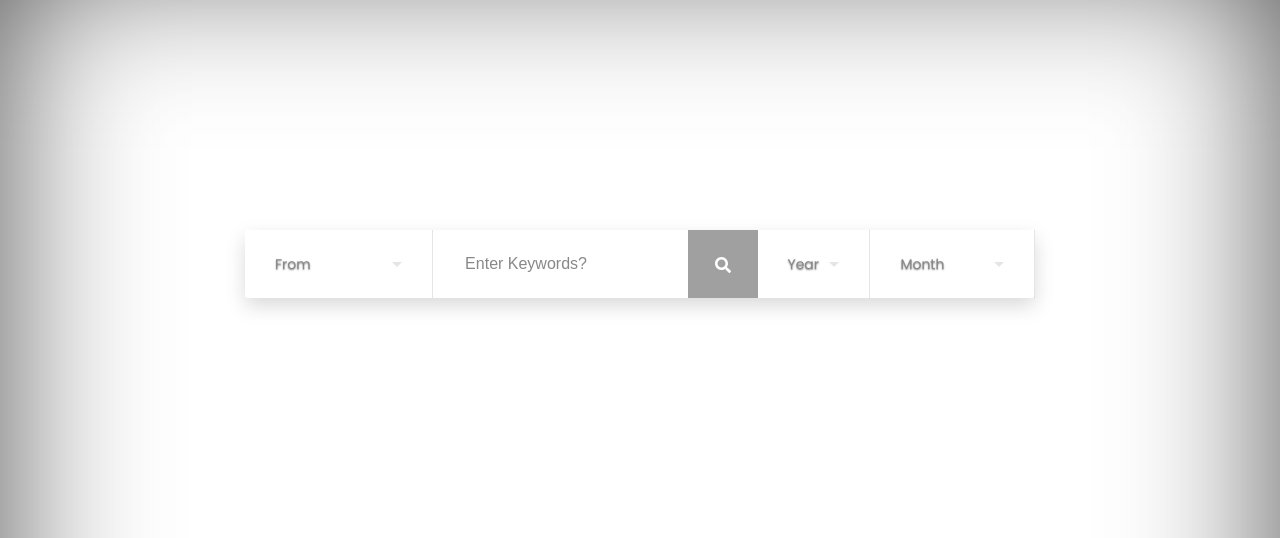
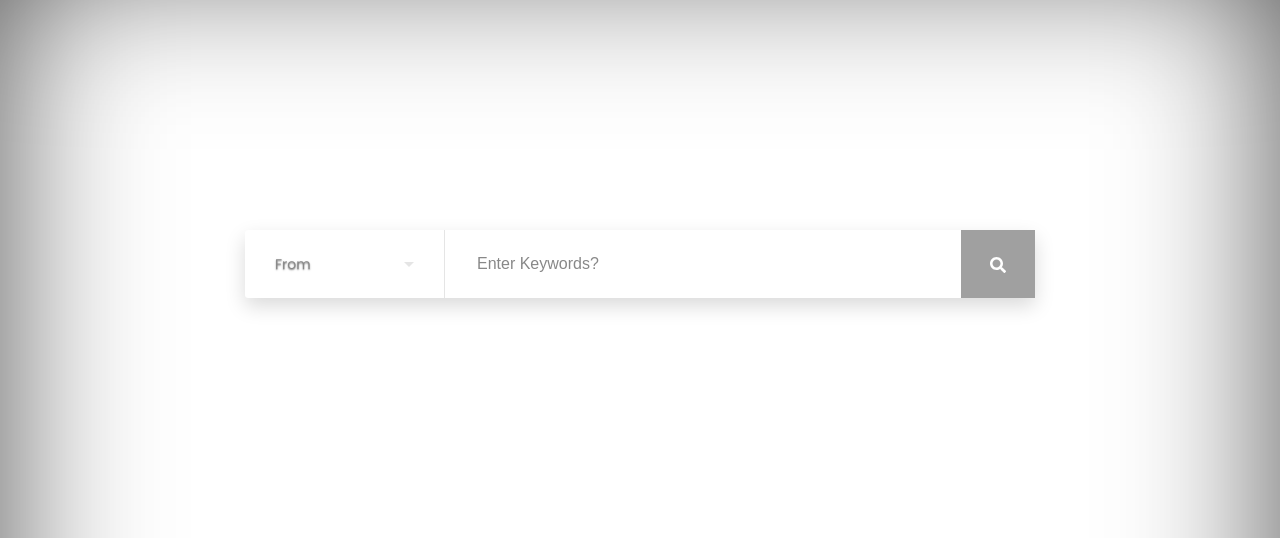
Before and after one commit to 3nws/Classification-Web-App, a Django app: page / in a window 1280 px wide. Shown: the part 42-580 px from the top of the page. Run offline with Django 3.2, Linux system fonts and the light colour scheme; parts of the project's set-up code (start-up, migrations or seed data) failed here and were passed over; some libraries are stand-ins or nearby versions; some web fonts are replaced.

Commit message:
Revert "added year month specification"
This reverts commit 24b5b41a5db19dfc208fa604883144cb1cec9b33.

```diff
--- a/mysite/analysis/views.py
+++ b/mysite/analysis/views.py
@@ -38,21 +38,6 @@ algorithms = {
     'svc': LinearSVC(),
 }
 
-months = {
-    'January': 1,
-    'February': 2,
-    'March': 3,
-    'April': 4,
-    'May': 5,
-    'June': 6,
-    'July': 7,
-    'August': 8,
-    'September': 9,
-    'October': 10,
-    'November': 11,
-    'December': 12,
-}
-
 def download_model(request):
     base_dir = os.path.dirname(os.path.dirname(os.path.abspath(__file__)))
     filename = 'model'
@@ -85,13 +70,11 @@ def load_model():
 
     return model, tfidf, token
 
-def extract_tweets(query, limit, year, month):
+def extract_tweets(query, limit):
     # Configure
     c = twint.Config()
     c.Search = str(query)
     c.Lang = "en"
-    c.Since = f"{year}-{month}-1"
-    c.Until = f"{year}-{str(months[month]+1)}-1" if months[month] != 12 else f"{str(year+1)}-1-1"
     c.Limit = limit
     c.Store_csv = True
     try:
@@ -172,8 +155,6 @@ def result(request):
     form = request.POST
     choice = form['choice']
     text = form['document']
-    year = str(form['year'])
-    month = str(form['month'])
 
     model, vector, token = load_model()
 
@@ -181,7 +162,7 @@ def result(request):
         flag = True
         while flag:
             try:
-                dataset = extract_tweets(text, 1000, year, month)
+                dataset = extract_tweets(text, 1000)
                 flag = False
             except:
                 sleep(1)
@@ -231,7 +212,7 @@ def result(request):
 
         colors = ['g', 'r']
 
-        plt.subplot(aspect=1, title=f'Results for {month} in {year}')
+        plt.subplot(aspect=1, title=f'Results')
         type_show_ids = plt.pie(type_counts, labels=type_labels, autopct='%1.1f%%', shadow=True, colors=colors)
         plt.savefig("static/img/sentiments.png", transparent=True)
         sentiment = 'static/img/sentiments.png'
--- a/mysite/static/css/main.css
+++ b/mysite/static/css/main.css
@@ -884,89 +884,6 @@ legend {
   border-right: 1px solid rgba(0, 0, 0, 0.1);
 }
 
-.s003 form .inner-form .input-field.fourth-wrap {
-  width: 120px;
-  border-right: 1px solid rgba(0, 0, 0, 0.1);
-}
-
-.s003 form .inner-form .input-field.fifth-wrap {
-  width: 175px;
-  border-right: 1px solid rgba(0, 0, 0, 0.1);
-}
-
-.s003 form .inner-form .input-field.fourth-wrap .choices__inner {
-  background: transparent;
-  border-radius: 0;
-  border: 0;
-  height: 100%;
-  color: #fff;
-  display: -ms-flexbox;
-  display: flex;
-  -ms-flex-align: center;
-      align-items: center;
-  padding: 10px 30px;
-}
-
-.s003 form .inner-form .input-field.fourth-wrap .choices__inner .choices__list.choices__list--single {
-  display: -ms-flexbox;
-  display: flex;
-  padding: 0;
-  -ms-flex-align: center;
-      align-items: center;
-  height: 100%;
-}
-
-.s003 form .inner-form .input-field.fourth-wrap .choices__inner .choices__item.choices__item--selectable.choices__placeholder {
-  display: -ms-flexbox;
-  display: flex;
-  -ms-flex-align: center;
-  align-items: center;
-  margin-top: 1em;
-  height: 100%;
-  opacity: 1;
-  color: #888;
-}
-
-.s003 form .inner-form .input-field.fourth-wrap .choices__inner .choices__list--single .choices__item {
-  display: -ms-flexbox;
-  display: flex;
-  -ms-flex-align: center;
-  align-items: center;
-  margin-top: 1em;
-  height: 100%;
-  color: #555;
-}
-
-.s003 form .inner-form .input-field.fourth-wrap .choices[data-type*="select-one"]:after {
-  right: 30px;
-  margin-top: 0.3em;
-  border-color: #e5e5e5 transparent transparent transparent;
-}
-
-.s003 form .inner-form .input-field.fourth-wrap .choices__list.choices__list--dropdown {
-  border: 0;
-  background: #fff;
-  padding: 20px 30px;
-  margin-top: 2px;
-  border-radius: 4px;
-  box-shadow: 0px 8px 20px 0px rgba(0, 0, 0, 0.15);
-}
-
-.s003 form .inner-form .input-field.fourth-wrap .choices__list.choices__list--dropdown .choices__item--selectable {
-  padding-right: 0;
-}
-
-.s003 form .inner-form .input-field.fourth-wrap .choices__list--dropdown .choices__item--selectable.is-highlighted {
-  background: #a0a0a0;
-  color: #d5d5d5;
-}
-
-.s003 form .inner-form .input-field.fourth-wrap .choices__list--dropdown .choices__item {
-  color: #555;
-  min-height: 24px;
-}
-
-
 .s003 form .inner-form .input-field.first-wrap .choices__inner {
   background: transparent;
   border-radius: 0;
--- a/mysite/templates/query.html
+++ b/mysite/templates/query.html
@@ -42,35 +42,6 @@
           </svg>
         </button>
       </div>
-      <div class="input-field fourth-wrap">
-        <div class="input-select">
-          <select data-trigger="" name="year">
-            <option placeholder="">Year</option>
-            <option>2019</option>
-            <option>2020</option>
-            <option>2021</option>
-          </select>
-        </div>
-      </div>
-      <div class="input-field fourth-wrap fifth-wrap">
-        <div class="input-select">
-          <select data-trigger="" name="month">
-            <option placeholder="">Month</option>
-            <option>January</option>
-            <option>February</option>
-            <option>March</option>
-            <option>April</option>
-            <option>May</option>
-            <option>June</option>
-            <option>July</option>
-            <option>August</option>
-            <option>September</option>
-            <option>October</option>
-            <option>November</option>
-            <option>December</option>
-          </select>
-        </div>
-      </div>
     </div>
   </form>
   <h2>{{ sentiment }}</h2>
```
Also changed, not shown: mysite/static/js/extention/choices.js.
